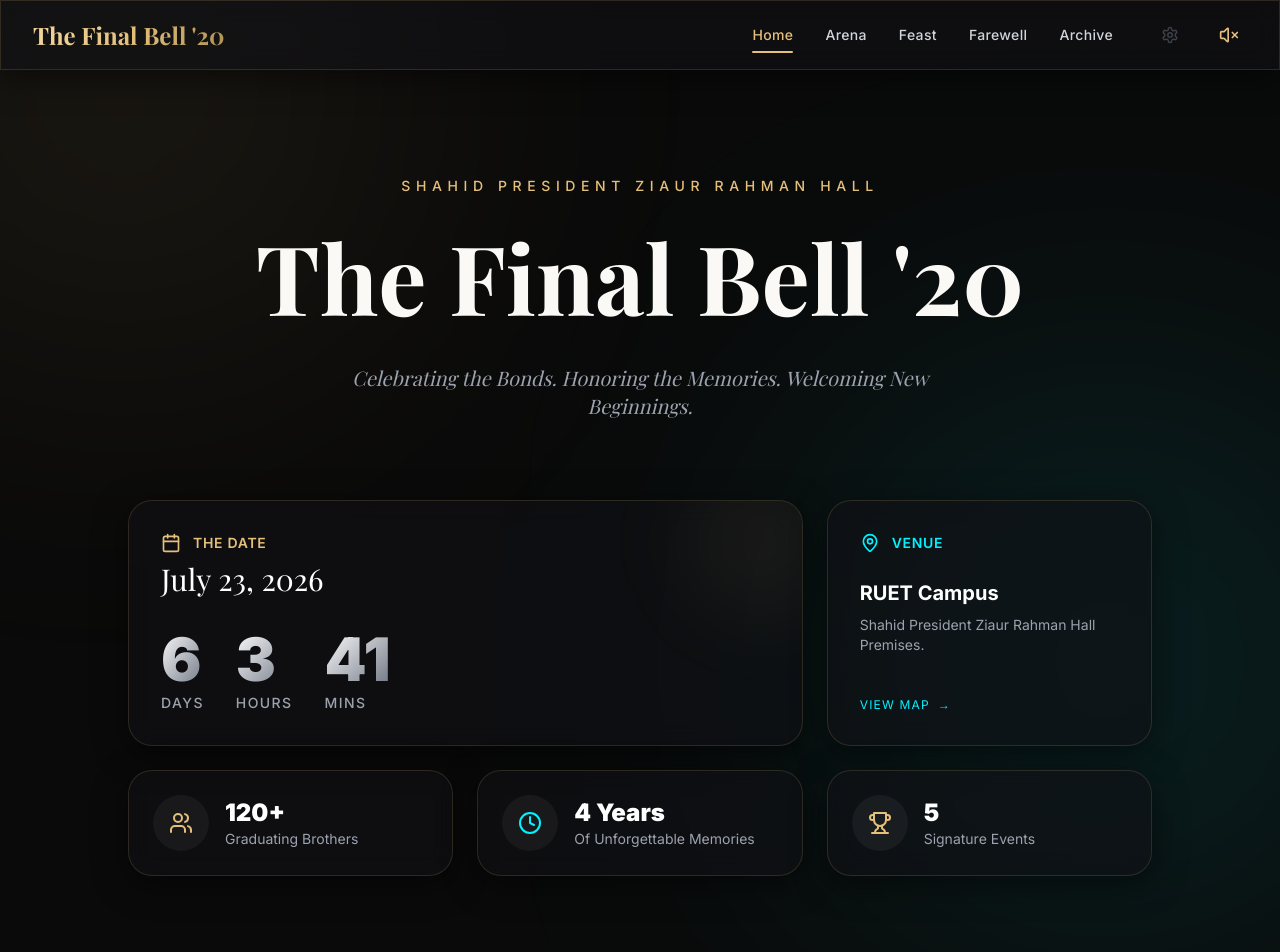
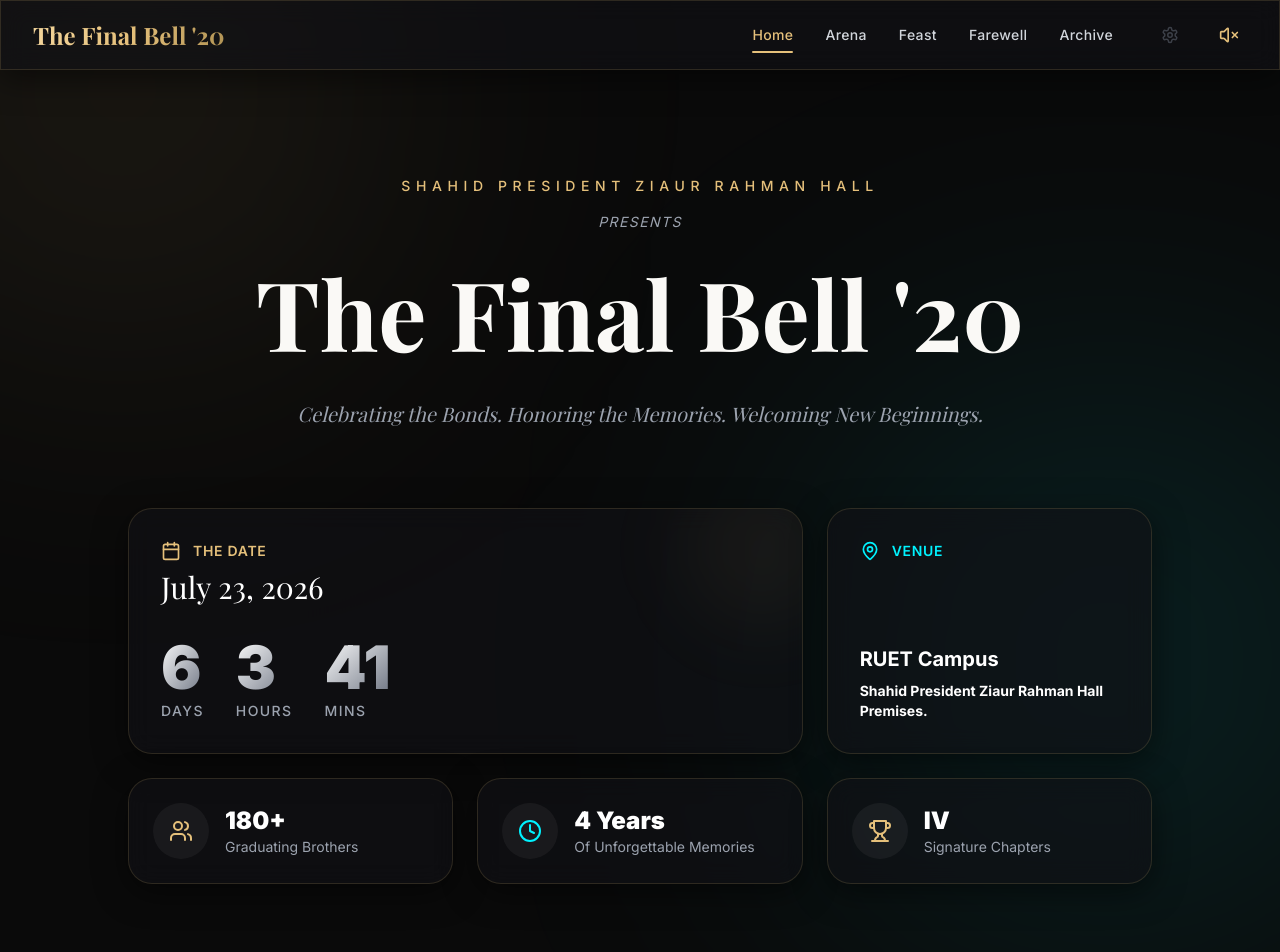
Before and after one commit to kefaet03/hall_feast, a Next.js app: page / in a window 1280 px wide. Shown: the top 952 px of the page. Built offline with nearby package versions, Linux system fonts and the light colour scheme; a web font is replaced by a local one.

Commit message:
some small chnages

```diff
--- a/app/page.tsx
+++ b/app/page.tsx
@@ -83,10 +83,19 @@ export default function Home() {
           initial={{ opacity: 0, y: -20 }}
           animate={{ opacity: 1, y: 0 }}
           transition={{ delay: 0.5, duration: 0.8 }}
-          className="text-gold tracking-[0.4em] text-xs md:text-sm uppercase mb-8 font-medium"
+          className="text-gold tracking-[0.4em] text-xs md:text-sm uppercase mb-4 font-medium"
         >
           Shahid President Ziaur Rahman Hall
         </motion.h3>
+
+        <motion.p
+          initial={{ opacity: 0, y: -10 }}
+          animate={{ opacity: 1, y: 0 }}
+          transition={{ delay: 0.7, duration: 0.8 }}
+          className="text-gray-400 uppercase tracking-widest text-sm mb-8 italic"
+        >
+          Presents
+        </motion.p>
 
         <KineticText text="The Final Bell '20" />
 
@@ -94,7 +103,7 @@ export default function Home() {
           initial={{ opacity: 0 }}
           animate={{ opacity: 1 }}
           transition={{ delay: 1.2, duration: 1 }}
-          className="text-lg md:text-xl text-gray-400 mt-10 italic font-serif max-w-2xl mx-auto"
+          className="text-lg md:text-xl text-gray-400 mt-10 italic font-serif max-w-4xl mx-auto md:whitespace-nowrap"
         >
           Celebrating the Bonds. Honoring the Memories. Welcoming New Beginnings.
         </motion.p>
@@ -152,10 +161,7 @@ export default function Home() {
           </div>
           <div>
             <h3 className="text-xl font-bold text-white mb-2">RUET Campus</h3>
-            <p className="text-gray-400 text-sm">Shahid President Ziaur Rahman Hall Premises.</p>
-          </div>
-          <div className="mt-8 text-xs text-[#00f3ff] uppercase tracking-widest flex items-center gap-2 group-hover:gap-4 transition-all">
-            View Map <span>→</span>
+            <p className="text-white font-bold text-sm">Shahid President Ziaur Rahman Hall Premises.</p>
           </div>
         </motion.div>
 
@@ -173,7 +179,7 @@ export default function Home() {
             <Users size={24} />
           </div>
           <div>
-            <div className="text-2xl font-black text-white">120+</div>
+            <div className="text-2xl font-black text-white">180+</div>
             <div className="text-sm text-gray-400">Graduating Brothers</div>
           </div>
         </motion.div>
@@ -209,8 +215,8 @@ export default function Home() {
             <Trophy size={24} />
           </div>
           <div>
-            <div className="text-2xl font-black text-white">5</div>
-            <div className="text-sm text-gray-400">Signature Events</div>
+            <div className="text-2xl font-black text-white">IV</div>
+            <div className="text-sm text-gray-400">Signature Chapters</div>
           </div>
         </motion.div>
       </div>
```
